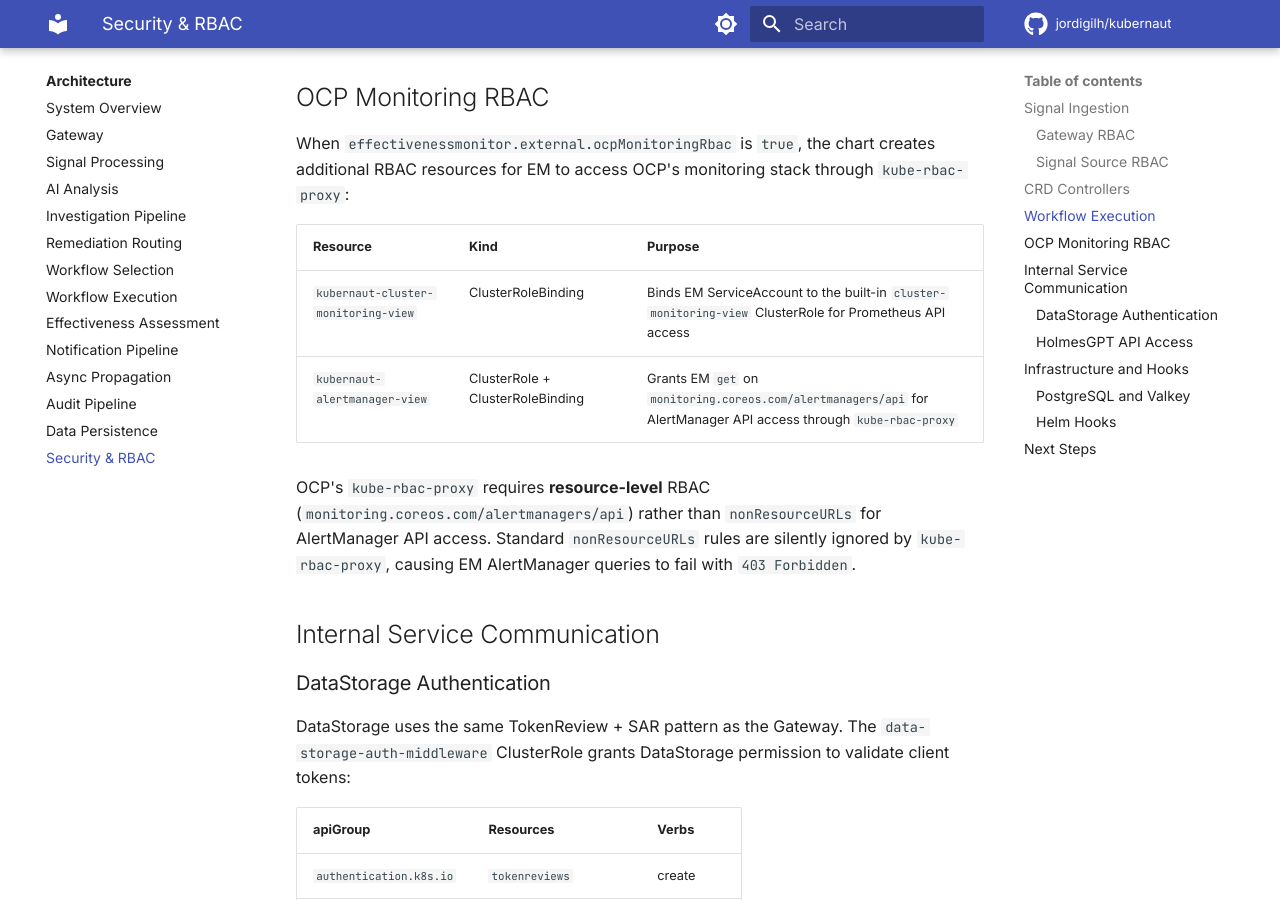
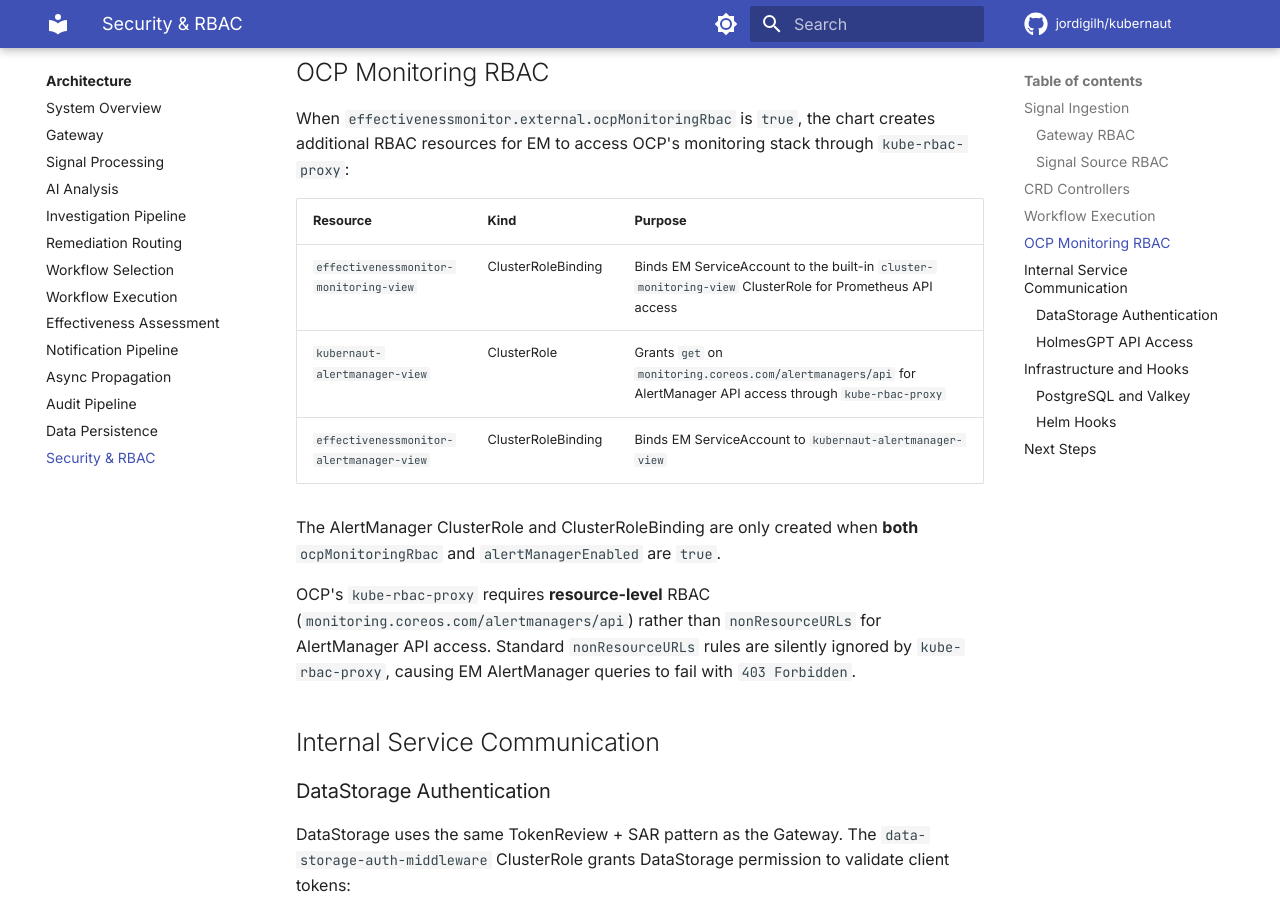
Before and after one commit to jordigilh/kubernaut-docs, an MkDocs documentation site: the page built from docs/architecture/security-rbac.md, in a window 1280 px wide and 900 px high, scrolled down 6156 px. Built offline with MkDocs 1.6.1 and Material for MkDocs 9.7.7, drawn with Linux system fonts in a browser that asks for light colours; comment, search, counter and statistics services are not loaded; the version menu is left out; some of the changed text lies outside the part shown.

Commit message:
docs: fix OCP RBAC CRB names and add alertManagerEnabled gating
Per kubernaut team review:
- Fix CRB name: kubernaut-cluster-monitoring-view →
  effectivenessmonitor-monitoring-view to match chart template.
- Split AlertManager row into separate ClusterRole and CRB entries,
  adding effectivenessmonitor-alertmanager-view CRB for completeness.
- Add note that AlertManager resources require both ocpMonitoringRbac
  and alertManagerEnabled to be true.
- Remove stale Event Exporter doc link from Signal Source RBAC section.

Made-with: Cursor

```diff
--- a/docs/architecture/security-rbac.md
+++ b/docs/architecture/security-rbac.md
@@ -116,8 +116,11 @@ When `effectivenessmonitor.external.ocpMonitoringRbac` is `true`, the chart crea
 
 | Resource | Kind | Purpose |
 |---|---|---|
-| `kubernaut-cluster-monitoring-view` | ClusterRoleBinding | Binds EM ServiceAccount to the built-in `cluster-monitoring-view` ClusterRole for Prometheus API access |
-| `kubernaut-alertmanager-view` | ClusterRole + ClusterRoleBinding | Grants EM `get` on `monitoring.coreos.com/alertmanagers/api` for AlertManager API access through `kube-rbac-proxy` |
+| `effectivenessmonitor-monitoring-view` | ClusterRoleBinding | Binds EM ServiceAccount to the built-in `cluster-monitoring-view` ClusterRole for Prometheus API access |
+| `kubernaut-alertmanager-view` | ClusterRole | Grants `get` on `monitoring.coreos.com/alertmanagers/api` for AlertManager API access through `kube-rbac-proxy` |
+| `effectivenessmonitor-alertmanager-view` | ClusterRoleBinding | Binds EM ServiceAccount to `kubernaut-alertmanager-view` |
+
+The AlertManager ClusterRole and ClusterRoleBinding are only created when **both** `ocpMonitoringRbac` and `alertManagerEnabled` are `true`.
 
 OCP's `kube-rbac-proxy` requires **resource-level** RBAC (`monitoring.coreos.com/alertmanagers/api`) rather than `nonResourceURLs` for AlertManager API access. Standard `nonResourceURLs` rules are silently ignored by `kube-rbac-proxy`, causing EM AlertManager queries to fail with `403 Forbidden`.
 
```
Also changed, not shown: other parts of docs/architecture/security-rbac.md (+1 -1 lines).
